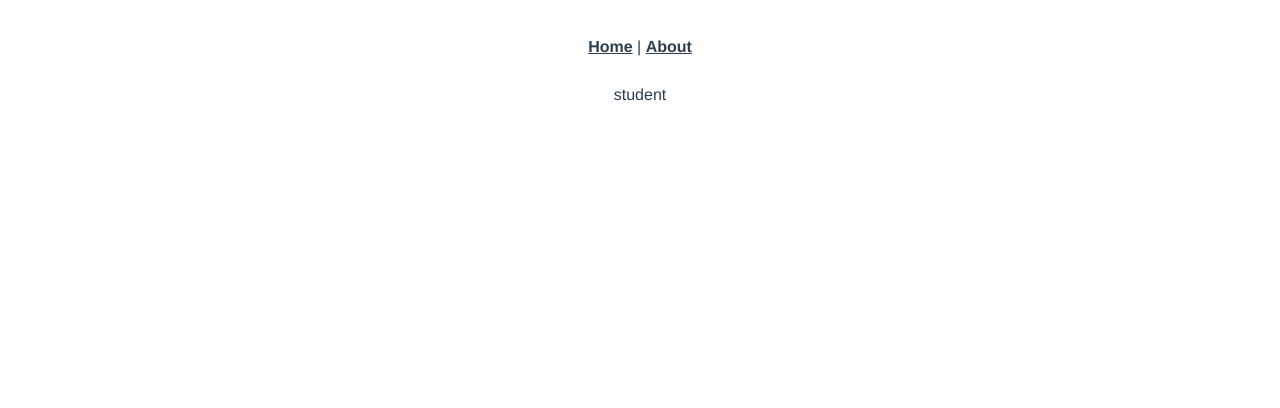
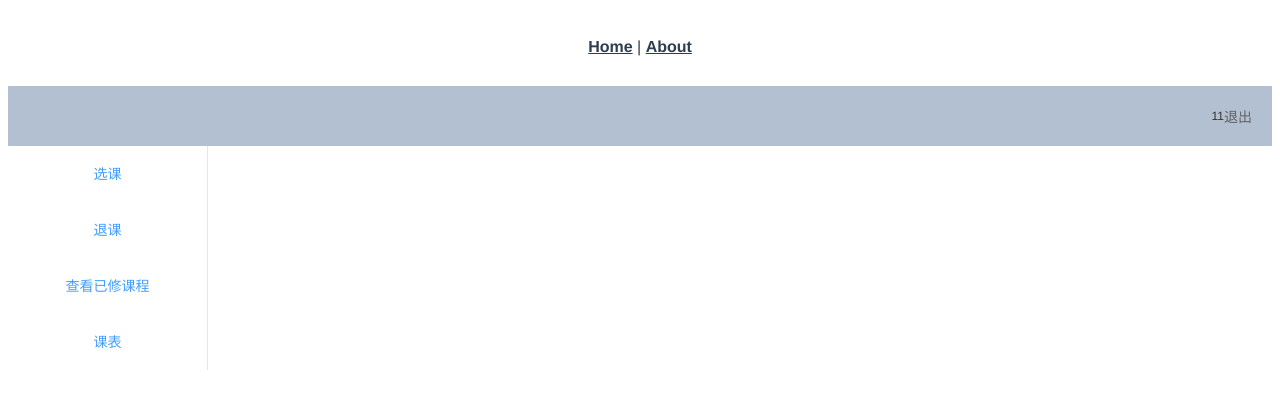
Before and after one commit to meritbox/class-choose-ui, a Vue app: page /studentManagement in a window 1280 px wide. Shown: the top 408 px of the page. Built offline with nearby package versions, Linux system fonts and the light colour scheme; no server answers.

Commit message:
2nd commit

```diff
--- a/src/global/global.js
+++ b/src/global/global.js
@@ -1 +1 @@
-const url = "localhost:9090"
+const url = "http://localhost:9090"
--- a/src/views/StudentManagement.vue
+++ b/src/views/StudentManagement.vue
@@ -1,10 +1,58 @@
 <template>
-  <div>student</div>
+  <el-container>
+    <el-header style="text-align: right; font-size: 12px">
+      <div>
+        <span>{{table.sname}}</span>
+        <el-link href="http://localhost:8080/login" target="_self">退出</el-link>
+      </div>
+    </el-header>
+
+    <el-aside width="200px" style="background-color:  rgb(238, 241, 246)">
+      <el-menu>
+        <el-menu-item index="">选课</el-menu-item>
+        <el-menu-item index="">退课</el-menu-item>
+        <el-menu-item index="">查看已修课程</el-menu-item>
+        <el-menu-item index="">课表</el-menu-item>
+
+      </el-menu>
+    </el-aside>
+
+  </el-container>
+
 </template>
-
+<style>
+  .el-header {
+    background-color: #B3C0D1;
+    color: #333;
+    line-height: 60px;
+  }
+  .el-aside {
+    color: #333;
+  }
+</style>
 <script>
 export default {
-  name: "StudentManagement"
+  name: "StudentManagement",
+  created() {
+    let _this = this;
+    axios.get("http://localhost:9090"+"/student/findBysno/"+_this.logn).then(function (resp){
+      _this.table=resp.data;
+      console.log(_this.table);
+    })
+  },
+  data(){
+    return{
+      table:{
+        sno:'11',
+        sname:'11',
+        sex:'',
+        dno:'',
+        gpa:'',
+        password:''
+      },
+      logn : sessionStorage.getItem("logn")
+    }
+  }
 }
 </script>
 
```
Also changed, not shown: package.json (+4 -4 lines), 1 other file (tests, documents, lock files or other folders).
